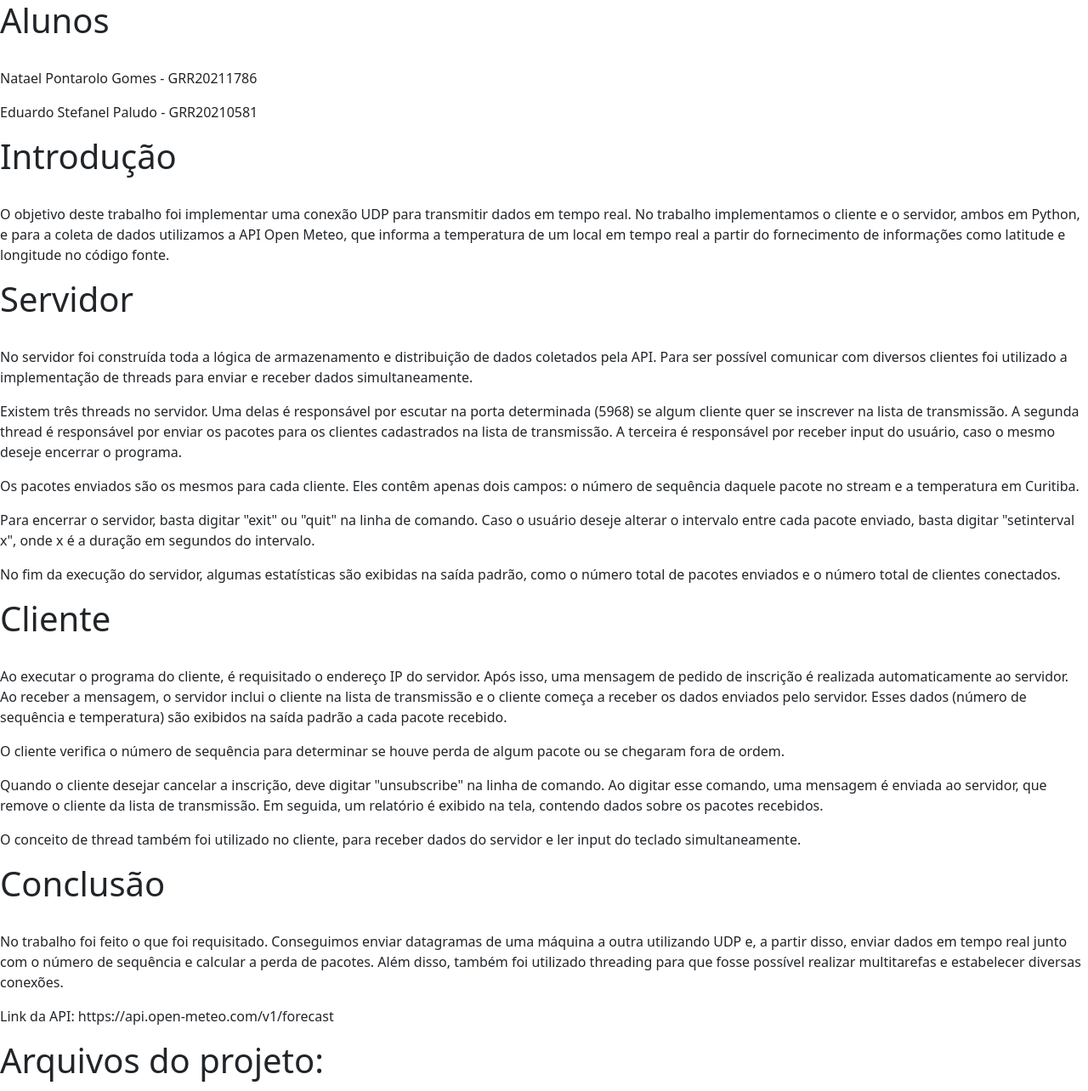
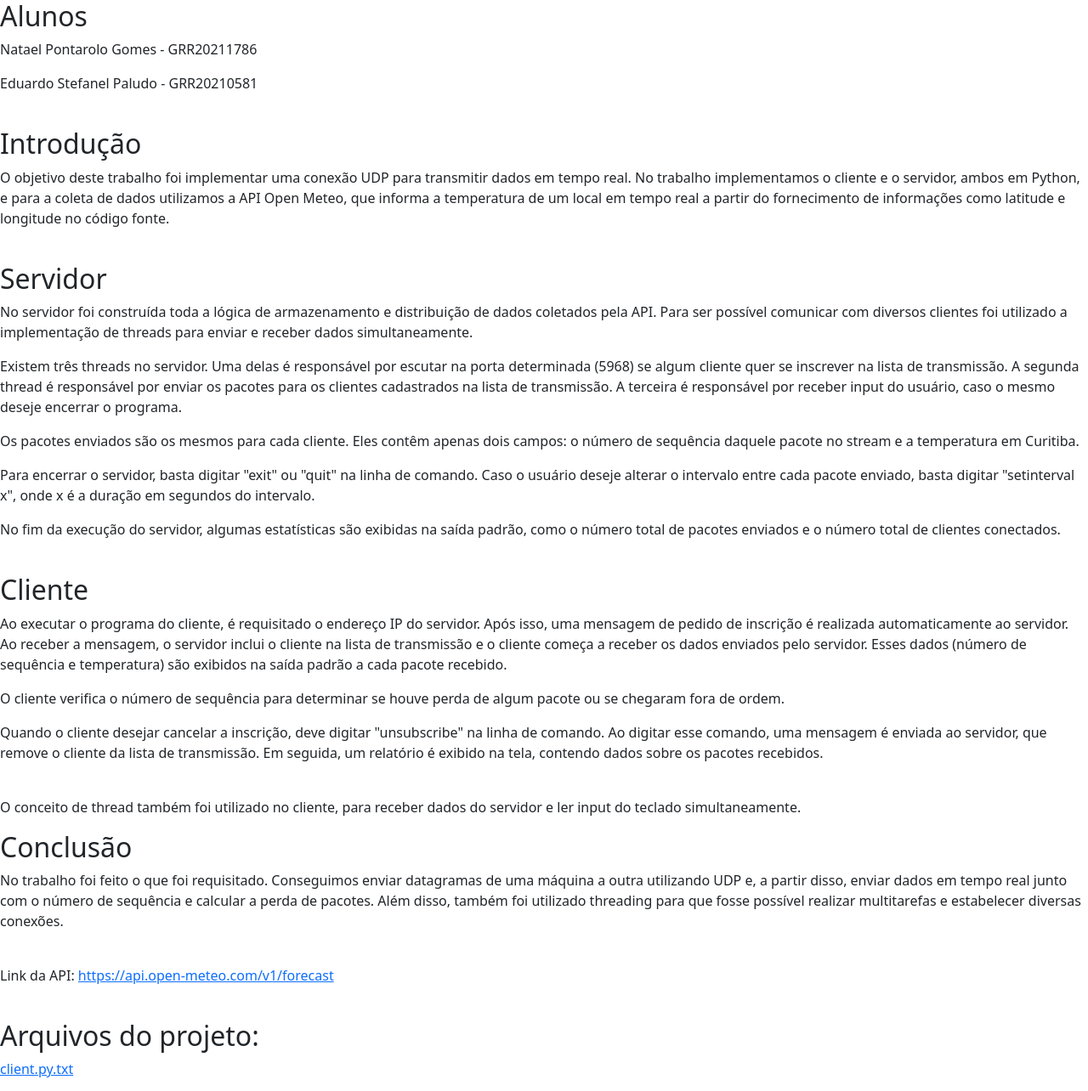
Before and after one commit to du-paludo/stream-de-dados, a plain HTML site: page index.html in a window 1280 px wide. Shown: the top 1284 px of the page at 85% size. Drawn offline with nearby package versions, Linux system fonts and the light colour scheme.

Commit message:
arrumado html

```diff
--- a/index.html
+++ b/index.html
@@ -6,37 +6,37 @@
         <meta name="description" content="Página pessoal de Eduardo S. Paludo">
         <meta name="keywords" content="Eduardo, Paludo">
         <link href="https://cdn.jsdelivr.net/npm/bootstrap@5.3.0-alpha2/dist/css/bootstrap.min.css" rel="stylesheet" integrity="sha384-aFq/bzH65dt+w6FI2ooMVUpc+21e0SRygnTpmBvdBgSdnuTN7QbdgL+OapgHtvPp" crossorigin="anonymous">
-        <link rel="stylesheet" type="text/css" href="resources/styles.css"/>
+        <link rel="stylesheet" type="text/css" href="../resources/styles.css"/>
         <title>T1 - Redes II</title>
     </head>
     <body>
         <main>
-            <h1>Alunos</h1><br>
+            <h2>Alunos</h2>
             <p>Natael Pontarolo Gomes - GRR20211786</p>
-            <p>Eduardo Stefanel Paludo - GRR20210581</p>
+            <p>Eduardo Stefanel Paludo - GRR20210581</p><br>
 
-            <h1>Introdução</h1><br>
-            <p>O objetivo deste trabalho foi implementar uma conexão UDP para transmitir dados em tempo real. No trabalho implementamos o cliente e o servidor, ambos em Python, e para a coleta de dados utilizamos a API Open Meteo, que informa a temperatura de um local em tempo real a partir do fornecimento de informações como latitude e longitude no código fonte.</p>
+            <h2>Introdução</h2>
+            <p>O objetivo deste trabalho foi implementar uma conexão UDP para transmitir dados em tempo real. No trabalho implementamos o cliente e o servidor, ambos em Python, e para a coleta de dados utilizamos a API Open Meteo, que informa a temperatura de um local em tempo real a partir do fornecimento de informações como latitude e longitude no código fonte.</p><br>
 
-            <h1>Servidor</h1><br>
+            <h2>Servidor</h2>
             <p>No servidor foi construída toda a lógica de armazenamento e distribuição de dados coletados pela API. Para ser possível comunicar com diversos clientes foi utilizado a implementação de threads para enviar e receber dados simultaneamente.</p>
             <p>Existem três threads no servidor. Uma delas é responsável por escutar na porta determinada (5968) se algum cliente quer se inscrever na lista de transmissão. A segunda thread é responsável por enviar os pacotes para os clientes cadastrados na lista de transmissão. A terceira é responsável por receber input do usuário, caso o mesmo deseje encerrar o programa.</p>
             <p>Os pacotes enviados são os mesmos para cada cliente. Eles contêm apenas dois campos: o número de sequência daquele pacote no stream e a temperatura em Curitiba.</p>
             <p>Para encerrar o servidor, basta digitar "exit" ou "quit" na linha de comando. Caso o usuário deseje alterar o intervalo entre cada pacote enviado, basta digitar "setinterval x", onde x é a duração em segundos do intervalo.</p>
-            <p>No fim da execução do servidor, algumas estatísticas são exibidas na saída padrão, como o número total de pacotes enviados e o número total de clientes conectados.</p>
+            <p>No fim da execução do servidor, algumas estatísticas são exibidas na saída padrão, como o número total de pacotes enviados e o número total de clientes conectados.</p><br>
 
-            <h1>Cliente</h1><br>
+            <h2>Cliente</h2>
             <p>Ao executar o programa do cliente, é requisitado o endereço IP do servidor. Após isso, uma mensagem de pedido de inscrição é realizada automaticamente ao servidor. Ao receber a mensagem, o servidor inclui o cliente na lista de transmissão e o cliente começa a receber os dados enviados pelo servidor. Esses dados (número de sequência e temperatura) são exibidos na saída padrão a cada pacote recebido.</p>
             <p>O cliente verifica o número de sequência para determinar se houve perda de algum pacote ou se chegaram fora de ordem.</p>
-            <p>Quando o cliente desejar cancelar a inscrição, deve digitar "unsubscribe" na linha de comando. Ao digitar esse comando, uma mensagem é enviada ao servidor, que remove o cliente da lista de transmissão. Em seguida, um relatório é exibido na tela, contendo dados sobre os pacotes recebidos.</p>
+            <p>Quando o cliente desejar cancelar a inscrição, deve digitar "unsubscribe" na linha de comando. Ao digitar esse comando, uma mensagem é enviada ao servidor, que remove o cliente da lista de transmissão. Em seguida, um relatório é exibido na tela, contendo dados sobre os pacotes recebidos.</p><br>
             <p>O conceito de thread também foi utilizado no cliente, para receber dados do servidor e ler input do teclado simultaneamente.</p>
 
-            <h1>Conclusão</h1><br>
-            <p>No trabalho foi feito o que foi requisitado. Conseguimos enviar datagramas de uma máquina a outra utilizando UDP e, a partir disso, enviar dados em tempo real junto com o número de sequência e calcular a perda de pacotes. Além disso, também foi utilizado threading para que fosse possível realizar multitarefas e estabelecer diversas conexões.</p>
+            <h2>Conclusão</h2>
+            <p>No trabalho foi feito o que foi requisitado. Conseguimos enviar datagramas de uma máquina a outra utilizando UDP e, a partir disso, enviar dados em tempo real junto com o número de sequência e calcular a perda de pacotes. Além disso, também foi utilizado threading para que fosse possível realizar multitarefas e estabelecer diversas conexões.</p><br>
 
-            <p>Link da API: <a>https://api.open-meteo.com/v1/forecast</a></p>
+            <p>Link da API: <a href="https://api.open-meteo.com/v1/forecast">https://api.open-meteo.com/v1/forecast</a></p><br>
 
-            <h1>Arquivos do projeto:</h1><br>
+            <h2>Arquivos do projeto:</h2>
             <p><a href="client.py.txt">client.py.txt</a></p>
             <p><a href="server.py.txt">server.py.txt</a></p>
             <p><a href="logs/log1-client1.txt">Log do cliente 1 para a execução 1</a></p>
```
